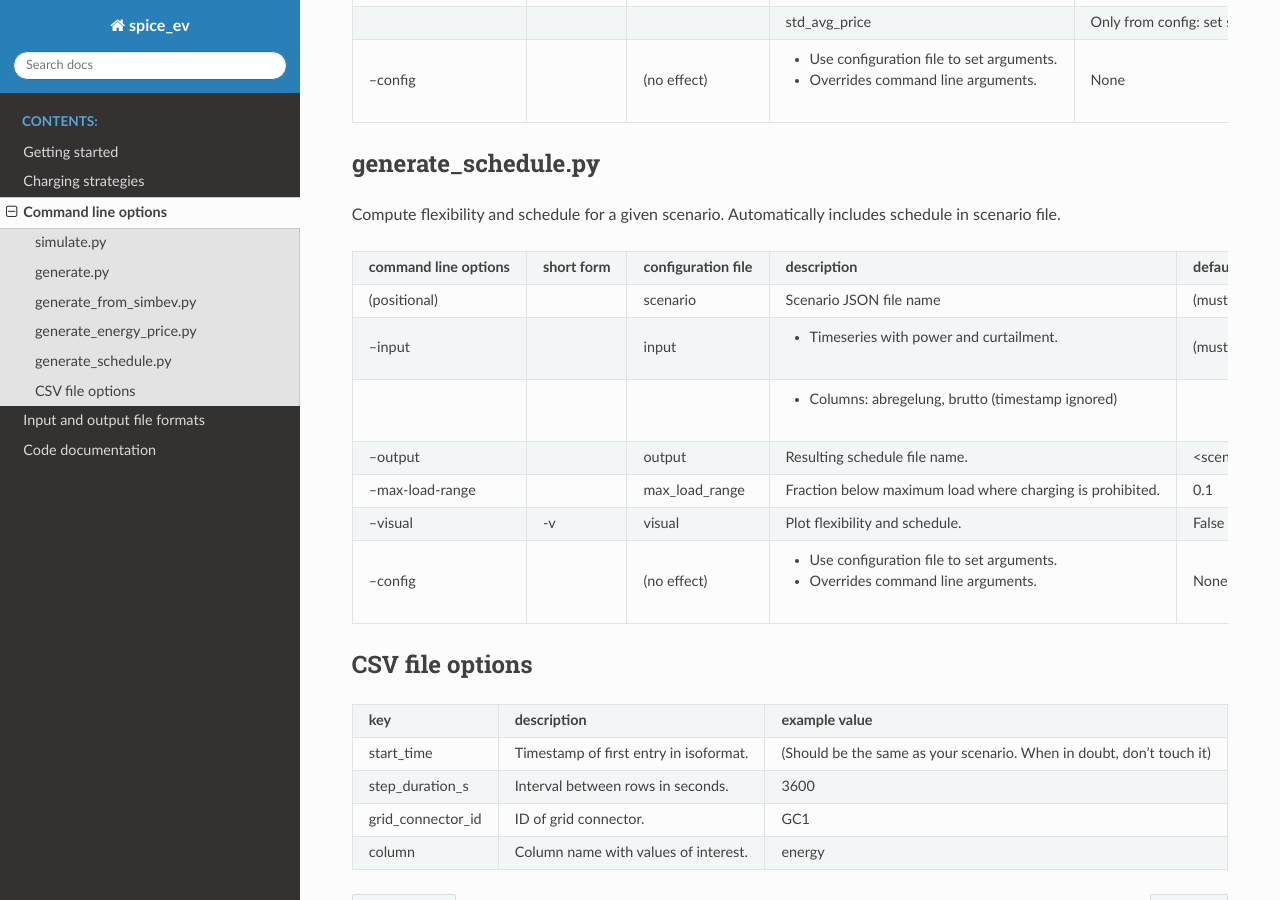
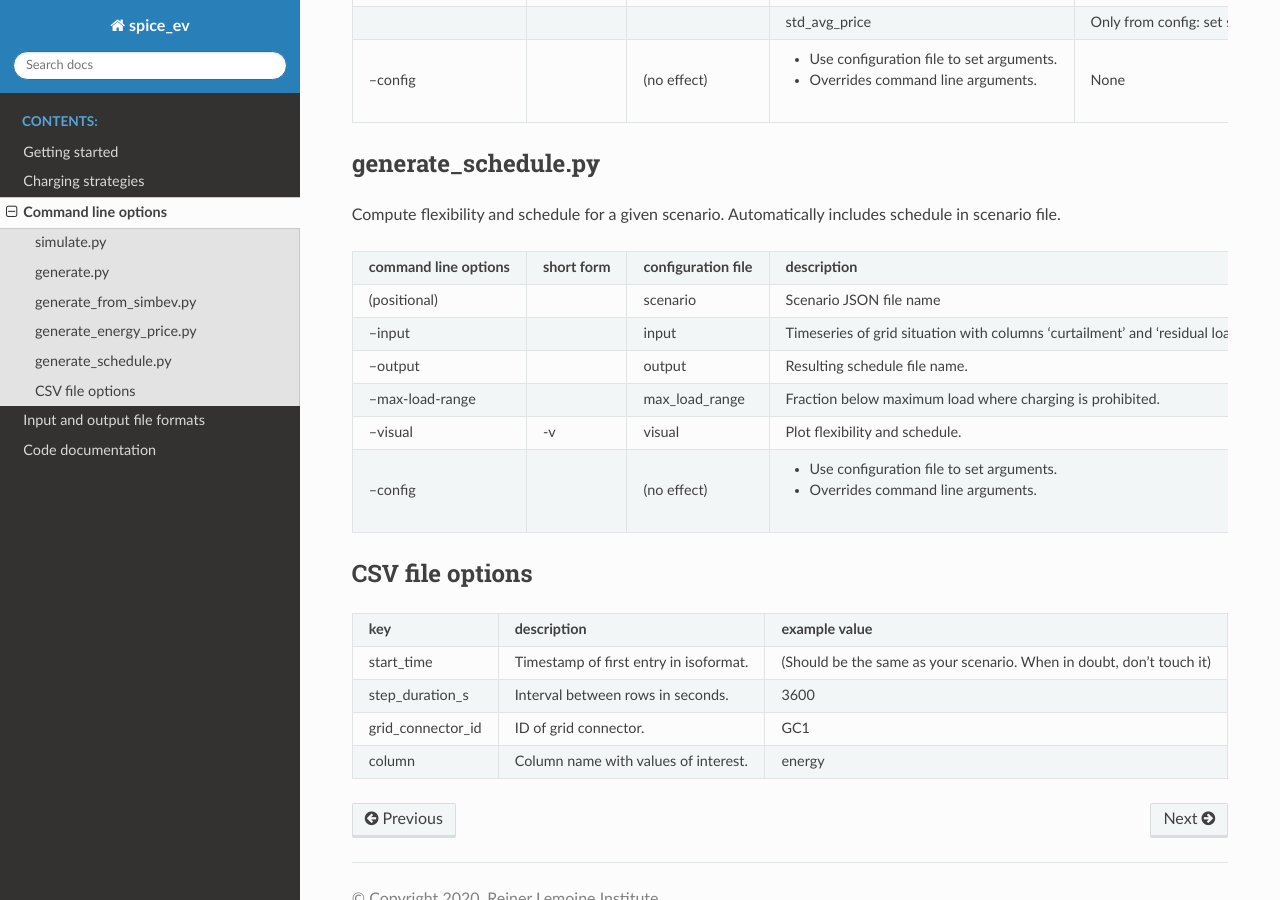
Before and after one commit to rl-institut/spice_ev, a Sphinx documentation site: the page built from doc/source/command_line_options.rst, in a window 1280 px wide and 900 px high, scrolled down 2794 px. Built offline with Sphinx 7.4.7 and the Read the Docs theme 2.0.0, drawn with Linux system fonts in a browser that asks for light colours.

Commit message:
adjusted wording for rtd

```diff
--- a/doc/source/command_line_options.rst
+++ b/doc/source/command_line_options.rst
@@ -160,24 +160,22 @@ generate_schedule.py
 =====================
 Compute flexibility and schedule for a given scenario. Automatically includes schedule in scenario file.
 
-+-------------------------+---------------+------------------------+------------------------------------------------------------+---------------------------+--------------------------------------+
-|**command line options** |**short form** | **configuration file** | **description**                                            |  **default**              | **example**                          |
-+-------------------------+---------------+------------------------+------------------------------------------------------------+---------------------------+--------------------------------------+
-| (positional)            |               | scenario               | Scenario JSON file name                                    | (must be set)             |./generate_schedule.py example.json   |
-+-------------------------+---------------+------------------------+------------------------------------------------------------+---------------------------+--------------------------------------+
-| --input                 |               | input                  | * Timeseries with power and curtailment.                   | (must be set)             |input = nsm.csv                       |
-+-------------------------+---------------+------------------------+------------------------------------------------------------+---------------------------+--------------------------------------+
-|                         |               |                        | * Columns: abregelung, brutto (timestamp ignored)          |                           |                                      |
-+-------------------------+---------------+------------------------+------------------------------------------------------------+---------------------------+--------------------------------------+
-| --output                |               | output                 | Resulting schedule file name.                              | \<scenario>_schedule.csv  | output = schedule.csv                |
-+-------------------------+---------------+------------------------+------------------------------------------------------------+---------------------------+--------------------------------------+
-| --max-load-range        |               | max_load_range         | Fraction below maximum load where charging is prohibited.  | 0.1                       |--max-load-range 0                    |
-+-------------------------+---------------+------------------------+------------------------------------------------------------+---------------------------+--------------------------------------+
-| --visual                | -v            | visual                 | Plot flexibility and schedule.                             | False                     |visual = true                         |
-+-------------------------+---------------+------------------------+------------------------------------------------------------+---------------------------+--------------------------------------+
-| --config                |               | (no effect)            | * Use configuration file to set arguments.                 | None                      |--config examples/generate.cfg        |
-|                         |               |                        | * Overrides command line arguments.                        |                           |                                      |
-+-------------------------+---------------+------------------------+------------------------------------------------------------+---------------------------+--------------------------------------+
++-------------------------+---------------+------------------------+-----------------------------------------------------------------------------+---------------------------+--------------------------------------+
+|**command line options** |**short form** | **configuration file** | **description**                                                             |  **default**              | **example**                          |
++-------------------------+---------------+------------------------+-----------------------------------------------------------------------------+---------------------------+--------------------------------------+
+| (positional)            |               | scenario               | Scenario JSON file name                                                     | (must be set)             |./generate_schedule.py example.json   |
++-------------------------+---------------+------------------------+-----------------------------------------------------------------------------+---------------------------+--------------------------------------+
+| --input                 |               | input                  | Timeseries of grid situation with columns 'curtailment' and 'residual load'.| (must be set)             |input = grid_situation.csv            |
++-------------------------+---------------+------------------------+-----------------------------------------------------------------------------+---------------------------+--------------------------------------+
+| --output                |               | output                 | Resulting schedule file name.                                               | \<scenario>_schedule.csv  | output = schedule.csv                |
++-------------------------+---------------+------------------------+-----------------------------------------------------------------------------+---------------------------+--------------------------------------+
+| --max-load-range        |               | max_load_range         | Fraction below maximum load where charging is prohibited.                   | 0.1                       |--max-load-range 0                    |
++-------------------------+---------------+------------------------+-----------------------------------------------------------------------------+---------------------------+--------------------------------------+
+| --visual                | -v            | visual                 | Plot flexibility and schedule.                                              | False                     |visual = true                         |
++-------------------------+---------------+------------------------+-----------------------------------------------------------------------------+---------------------------+--------------------------------------+
+| --config                |               | (no effect)            | * Use configuration file to set arguments.                                  | None                      |--config examples/generate.cfg        |
+|                         |               |                        | * Overrides command line arguments.                                         |                           |                                      |
++-------------------------+---------------+------------------------+-----------------------------------------------------------------------------+---------------------------+--------------------------------------+
 
 
 CSV file options
```
